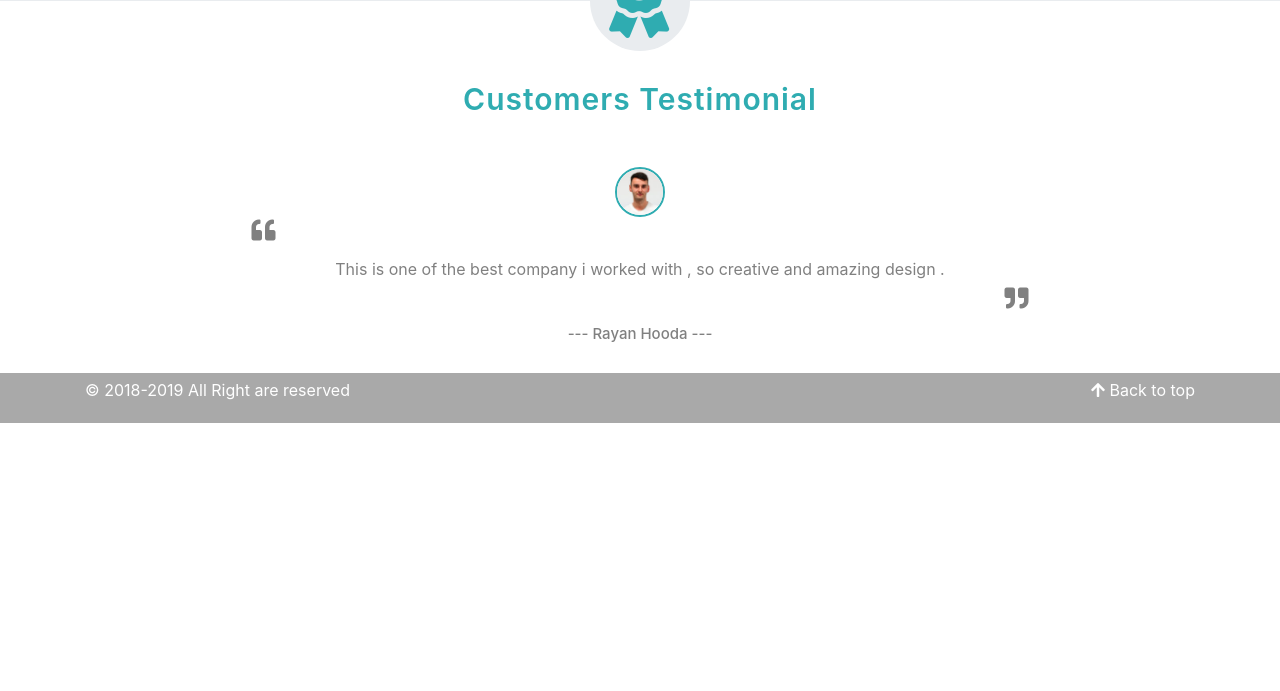
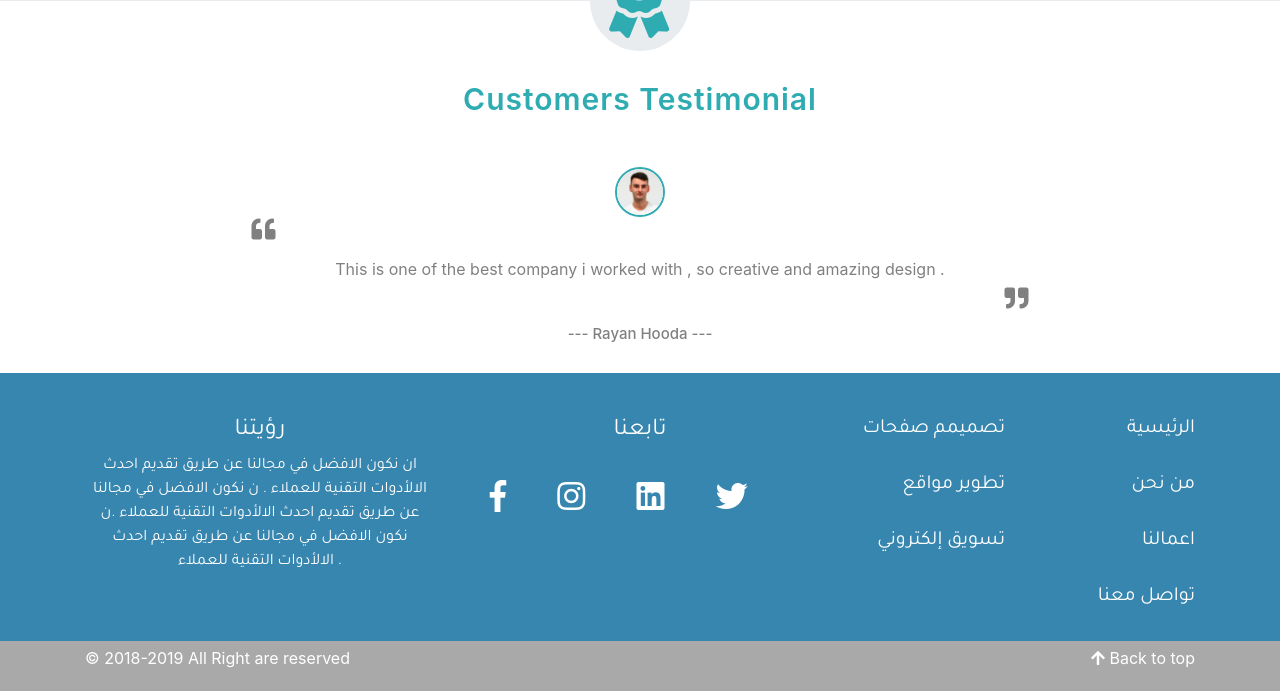
Before and after one commit to msuleiman97/my-website-dynamic, a Django app: page / in a window 1280 px wide. Shown: the part 2676-3367 px from the top of the page. Before the commit the page ends 3099 px from the top, so only its background shows below. Run offline with Django 3.2, Linux system fonts and the light colour scheme; some libraries are stand-ins or nearby versions.

Commit message:
added top footer

```diff
--- a/personal/static/personal/css/StyleSheet.css
+++ b/personal/static/personal/css/StyleSheet.css
@@ -89,6 +89,9 @@ nav a:hover{
 .light-col {
     color: #9b9ea0;
 }
+a.lhover {
+    text-decoration: none;
+}
 
 a:hover.lhover { /* orang color hover */
     color:  #ff8c60;
@@ -100,6 +103,25 @@ a:hover.lhover { /* orang color hover */
 
 
 /* navbar style */
+/* top footer */
+#top-footer{
+    padding-top: 20px;
+    color: white;
+    height: auto;
+
+
+}
+#top-footer p{
+    font-family: 'Tajawal', sans-serif;
+}
+#top-footer h4{
+    font-family: 'Tajawal', sans-serif;
+}
+.tx-right h4,h5{
+    text-align: right;
+    font-family: 'Tajawal', sans-serif;
+}
+/* end top footer */
 /* start index style */
 .box{
     margin:7px;
@@ -185,4 +207,5 @@ caption-img{
     align-content: center;
 
 }
+
 /*  ###  end portfolio page ### */
--- a/personal/templates/personal/header.html
+++ b/personal/templates/personal/header.html
@@ -8,10 +8,13 @@
 
     <meta charset="utf-8">
     {%load staticfiles %}
-    <meta name="viewport" content="width=device-width, initial-scale=1.0, maximum-scale=1.0, minimum-scale=1.0, user-scalable=0">
+    <meta charset="utf-8" >
     <link rel="stylesheet" href={% static 'personal/css/bootstrap.min.css' %} type="text/css">
     <link rel="stylesheet" href={% static 'personal/css/stylesheet.css' %} type="text/css">
     <link rel="stylesheet" href="../../static/personal/css/stylesheet.css">
+
+    <!-- google fonts-->
+    <link href="https://fonts.googleapis.com/css?family=Changa:300|Tajawal" rel="stylesheet">
     <!-- fontawsome file link  -->
 
     <link href="../../static/personal/css/StyleSheet.css" rel="stylesheet">
@@ -62,7 +65,7 @@
         </button>
         <div class="collapse navbar-collapse" id="navbarResponsive">
           <ul class="navbar-nav text-uppercase ml-auto">
-            <li class="nav-item">
+            <li class="nav-item ">
               <a class="nav-link js-scroll-trigger" href={% url 'contact' %}>تواصل معنا</a>
             </li>
             <li class="nav-item">
@@ -98,8 +101,58 @@
         {%block content%}
         {%endblock%}
 
+<!-- top footer-->
+<section class="blue-col white-col" id="top-footer">
+  <div class="container">
+    <br>
+    <div class="row">
 
+
+    <div class="col-lg-4 col-md-12">
+    <center>
+    <h4>رؤيتنا</h4>
+
+    <p>ان نكون الافضل في مجالنا عن طريق تقديم احدث الالأدوات التقنية للعملاء . ن نكون الافضل في مجالنا عن طريق تقديم احدث الالأدوات التقنية للعملاء .ن نكون الافضل في مجالنا عن طريق تقديم احدث الالأدوات التقنية للعملاء .</p></center>
+    <br>
+    </div>
+    <br>
+    <div class="col-lg-4 col-md-12">
+     <center> <h4>تابعنا </h4>
+
+      <br>
+   <h2><a href="https://www.facebook.com/mohwebdeveloper1/?modal=admin_todo_tour" target="blank"><i class="fab fa-facebook-f white-col"></i></a> &nbsp;&nbsp;&nbsp;&nbsp;
+    <a href="https://www.instagram.com/mohwebdeveloper/" target="blank"><i class="fab fa-instagram white-col"></i></a> &nbsp;&nbsp;&nbsp;&nbsp;
+    <a href="https://www.linkedin.com/in/%D9%85%D8%B7%D9%88%D8%B1-%D9%85%D9%88%D8%A7%D9%82%D8%B9-moh-webdeveloper-36173a175/" target="blank"><i class="fab fa-linkedin white-col"></i></a> &nbsp;&nbsp;&nbsp;&nbsp;
+    <a href="https://twitter.com/mohamedwebdeve1" target="blank" class="lhover"><i class="fab fa-twitter white-col"></i></a> &nbsp;&nbsp;&nbsp;&nbsp; </h2>
+     </center><br>
+     <br><br>
+    </div>
+
+    <div class="col-lg-4 col-md-12 ">
+    <div class="row">
+    <div class="col-lg-6 col-md-6 tx-right">
+     <center>
+
+    <h5><a class="lhover white-col" href="#">تصميمم صفحات</a> </h5><br>
+    <h5><a class="lhover white-col" href="#">تطوير مواقع</a></h5> <br>
+    <h5><a class="lhover white-col" href="#">تسويق إلكتروني</a></h5></center><br>
+    </div>
+    <div class="col-lg-6  col-md-6 tx-right">
+
+
+    <h5><a class="lhover white-col" href={% url 'index' %}>الرئيسية</a></h5> <br>
+    <h5><a class="lhover white-col" href={% url 'about' %}>من نحن </a></h5> <br>
+    <h5><a class="lhover white-col" href={% url 'portfolio' %}>اعمالنا</a> </h5> <br>
+    <h5><a class="lhover white-col" href={% url 'contact' %}>تواصل معنا</a> </h5><br>
+      </div>
+   </div>
+</div>
+    </div>
+  </div>
+</section>
+<!-- end top footer-->
 <!--start footer -->
+
       <section id="footer">
           <div class="container">
         <p class="float-right non-uper" style="color: #2facb1;"><a href="#" style="color: white;" class="non-uper"> <i class="fas fa-arrow-up" ></i>  Back to top</a></p>
```
